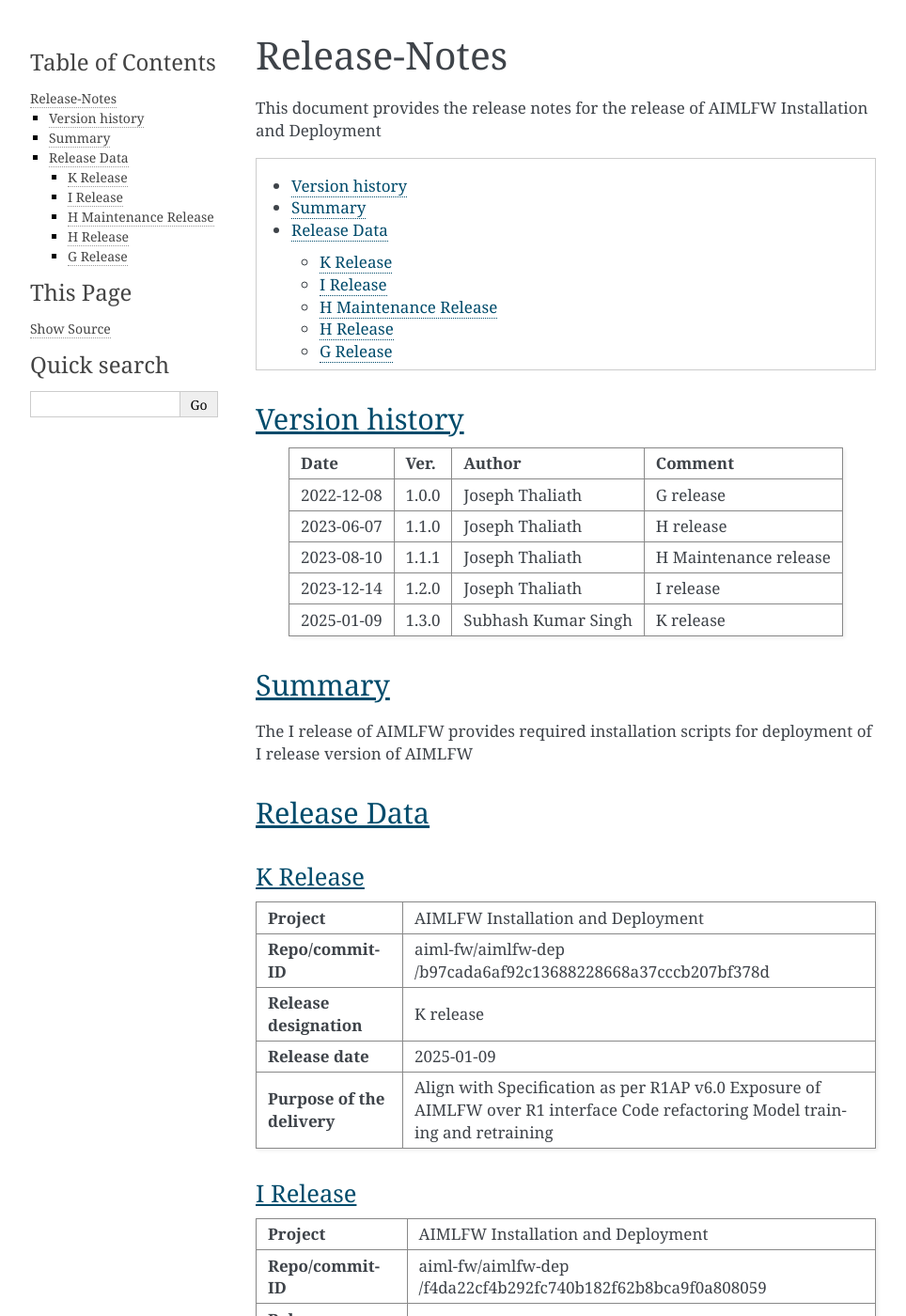
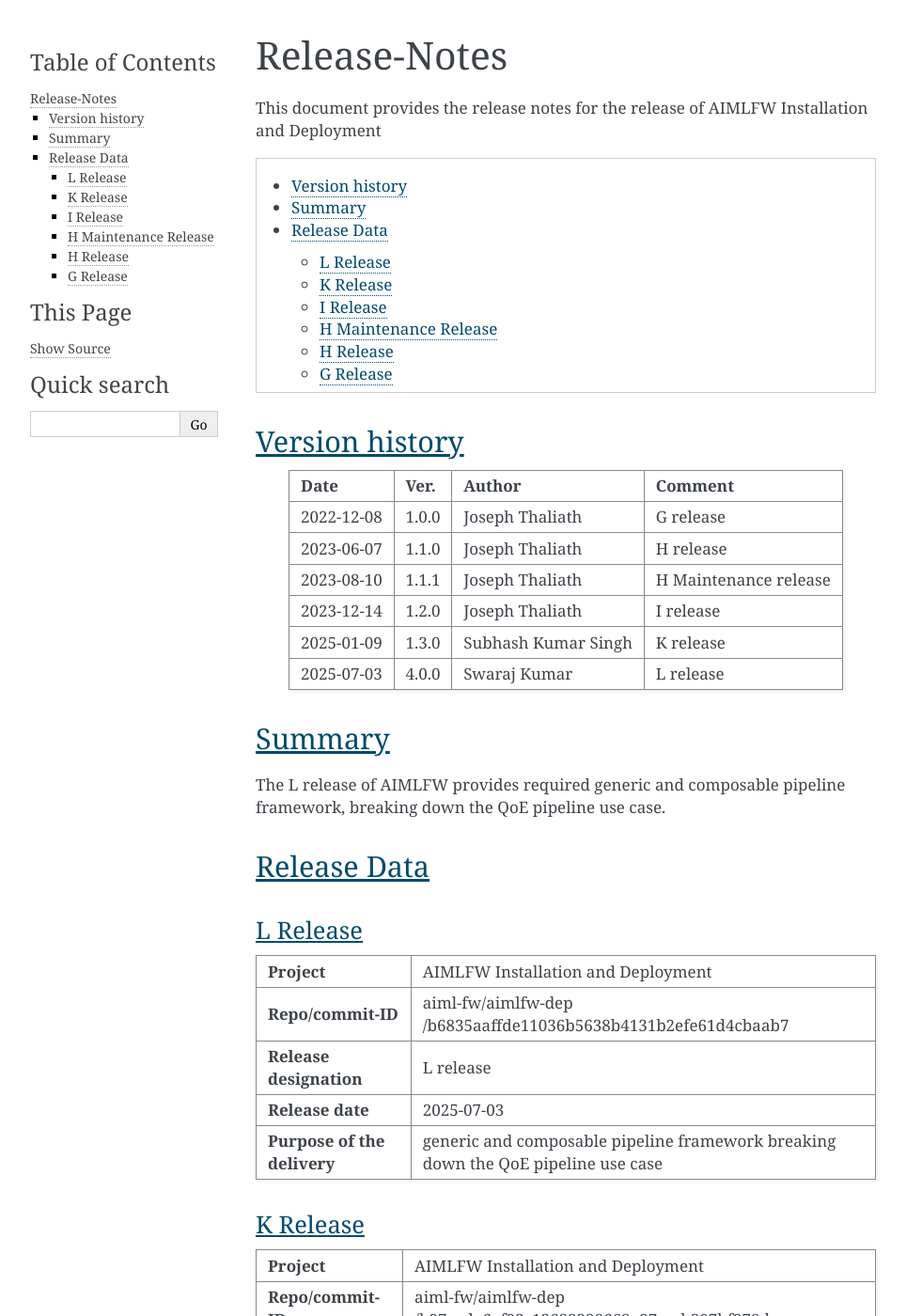
Before and after one commit to o-ran-sc/aiml-fw-aimlfw-dep, a Sphinx documentation site: the page built from docs/release-notes.rst, in a window 1280 px wide and 1400 px high. Shown: the whole window at 94% size, without its empty margins (148-1112 px from the left). Built offline with Sphinx 7.4.7, drawn with Linux system fonts in a browser that asks for light colours.

Commit message:
Update release notes
Release note updated for L release

Change-Id: I6485a845316388e8ef58dfaa45d537edebaaf94c
Signed-off-by: Swaraj Kumar <swaraj.kumar@samsung.com>

```diff
--- a/docs/release-notes.rst
+++ b/docs/release-notes.rst
@@ -36,16 +36,42 @@ Version history
 | 2025-01-09         | 1.3.0              | Subhash Kumar Singh| K release             |
 |                    |                    |                    |                       |
 +--------------------+--------------------+--------------------+-----------------------+
+| 2025-07-03         | 4.0.0              | Swaraj Kumar       | L release             |
+|                    |                    |                    |                       |
++--------------------+--------------------+--------------------+-----------------------+
 
 
 Summary
 =======
 
-The I release of AIMLFW provides required installation scripts for deployment of I release version of AIMLFW
+The L release of AIMLFW provides required generic and composable pipeline framework, breaking down the QoE pipeline use case.
 
 
 Release Data
 ============
+
+L Release
+---------
+
+
++--------------------------------------+--------------------------------------------+
+| **Project**                          | AIMLFW Installation and Deployment         |
+|                                      |                                            |
++--------------------------------------+--------------------------------------------+
+| **Repo/commit-ID**                   | aiml-fw/aimlfw-dep                         |
+|                                      | /b6835aaffde11036b5638b4131b2efe61d4cbaab7 |
+|                                      |                                            |
++--------------------------------------+--------------------------------------------+
+| **Release designation**              | L release                                  |
+|                                      |                                            |
++--------------------------------------+--------------------------------------------+
+| **Release date**                     | 2025-07-03                                 |
+|                                      |                                            |
++--------------------------------------+--------------------------------------------+
+| **Purpose of the delivery**          | generic and composable pipeline framework  |
+|                                      | breaking down the QoE pipeline use case    |
+|                                      |                                            |
++--------------------------------------+--------------------------------------------+
 
 K Release
 ---------
```
